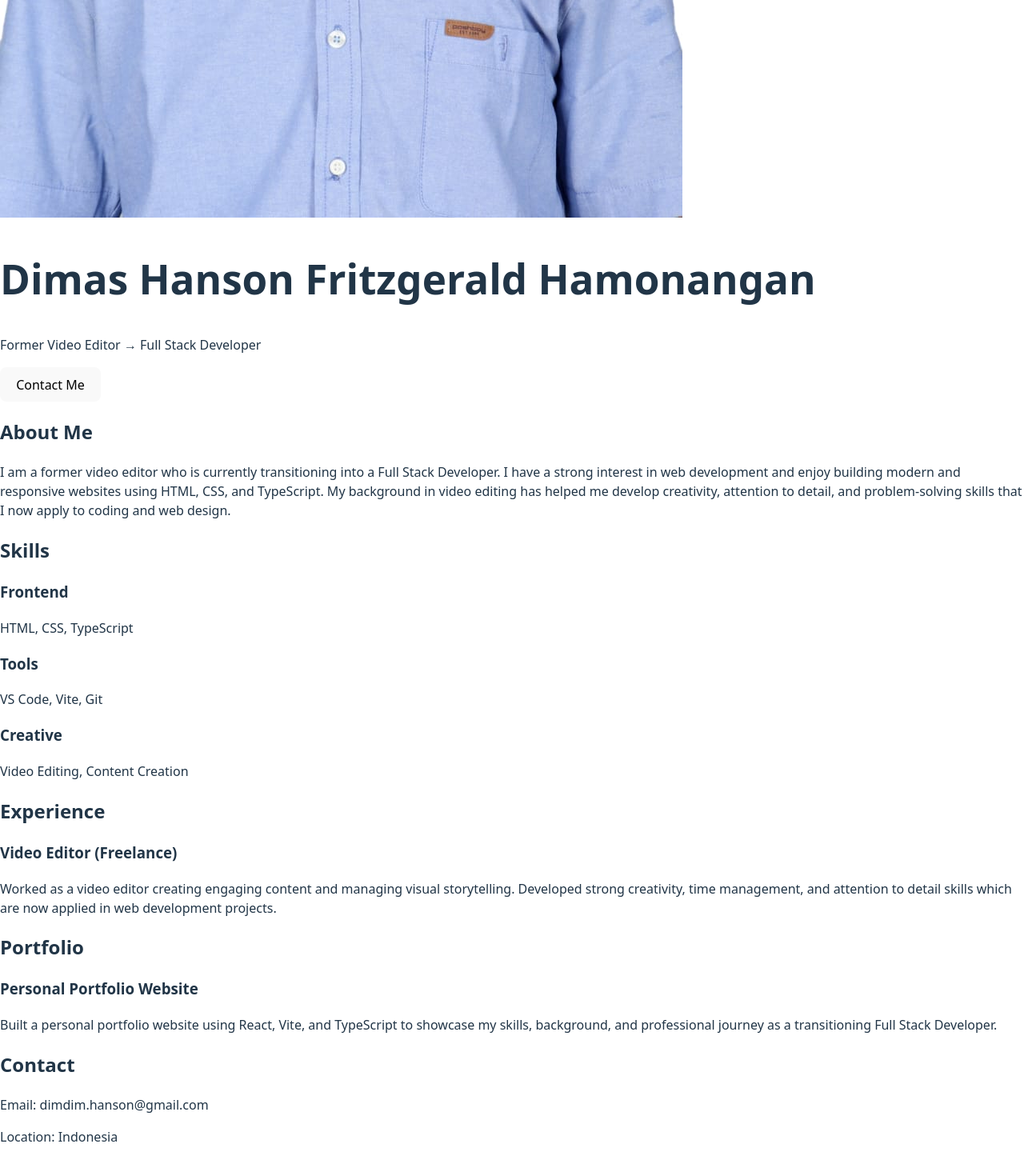
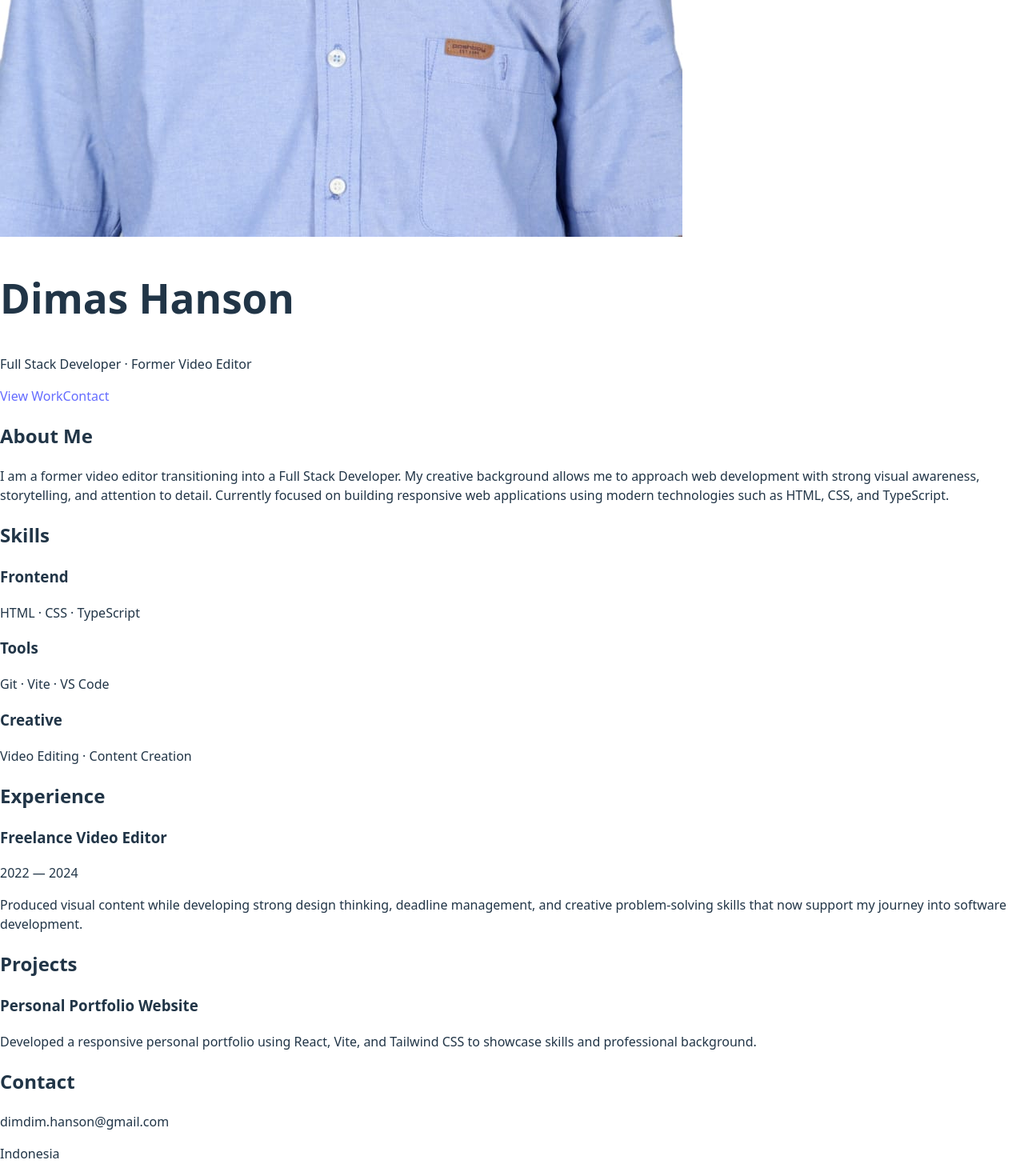
Before and after one commit to dimashanson21/Portofolio, a React (Vite) app: page / in a window 1280 px wide. Shown: the part 1008-2478 px from the top of the page at 80% size. Before the commit the page ends 2457 px from the top, so only its background shows below. Built offline with nearby package versions, Linux system fonts and the light colour scheme.

Commit message:
update portofolio

```diff
--- a/src/App.tsx
+++ b/src/App.tsx
@@ -1,107 +1,145 @@
 function App() {
   return (
-    <div className="bg-black text-white min-h-screen font-sans">
+    <div className="bg-[#0b0b0b] text-white min-h-screen font-sans">
 
-      {/* HERO SECTION */}
+      {/* NAVBAR */}
+      <nav className="fixed top-0 w-full bg-black/60 backdrop-blur-md flex justify-center gap-10 py-4 z-50 border-b border-gray-800">
+        <a href="#about" className="hover:text-gray-300">About</a>
+        <a href="#skills" className="hover:text-gray-300">Skills</a>
+        <a href="#experience" className="hover:text-gray-300">Experience</a>
+        <a href="#portfolio" className="hover:text-gray-300">Projects</a>
+        <a href="#contact" className="hover:text-gray-300">Contact</a>
+      </nav>
+
+      {/* HERO */}
       <section className="h-screen flex flex-col justify-center items-center text-center px-6">
         <img
-          src="Passport Picture.jpeg"
+          src="/Passport Picture.jpeg"
           alt="Dimas Hanson"
-          className="ww-40 h-40 rounded-full object-cover mx-auto mb-6 border-4 border-gray-700"
+          className="w-36 h-36 rounded-full object-cover border-4 border-gray-700 mb-6"
         />
-        <h1 className="text-4xl md:text-6xl font-bold">
-          Dimas Hanson Fritzgerald Hamonangan
+
+        <h1 className="text-5xl md:text-7xl font-bold leading-tight">
+          Dimas Hanson
         </h1>
-        <p className="text-xl text-gray-400 mt-4">
-          Former Video Editor → Full Stack Developer
+
+        <p className="text-gray-400 mt-4 text-lg">
+          Full Stack Developer · Former Video Editor
         </p>
-        <button className="mt-6 px-6 py-3 bg-white text-black rounded-xl font-semibold hover:bg-gray-300 transition">
-          Contact Me
-        </button>
+
+        <div className="mt-8 flex gap-4">
+          <a
+            href="#portfolio"
+            className="px-6 py-3 bg-white text-black rounded-xl font-semibold hover:bg-gray-300 transition"
+          >
+            View Work
+          </a>
+
+          <a
+            href="#contact"
+            className="px-6 py-3 border border-gray-600 rounded-xl hover:bg-gray-800 transition"
+          >
+            Contact
+          </a>
+        </div>
       </section>
 
-      {/* ABOUT SECTION */}
-      <section className="py-20 px-8 max-w-4xl mx-auto">
-        <h2 className="text-3xl font-bold mb-6 border-b border-gray-700 pb-2">
-          About Me
-        </h2>
-        <p className="text-gray-300 leading-relaxed">
-          I am a former video editor who is currently transitioning into a Full Stack Developer.
-          I have a strong interest in web development and enjoy building modern and responsive
-          websites using HTML, CSS, and TypeScript. My background in video editing has helped
-          me develop creativity, attention to detail, and problem-solving skills that I now
-          apply to coding and web design.
-        </p>
+      {/* ABOUT */}
+      <section id="about" className="py-24 px-6">
+        <div className="max-w-5xl mx-auto">
+          <h2 className="text-3xl font-bold mb-6">About Me</h2>
+
+          <p className="text-gray-400 leading-relaxed">
+            I am a former video editor transitioning into a Full Stack Developer.
+            My creative background allows me to approach web development with
+            strong visual awareness, storytelling, and attention to detail.
+            Currently focused on building responsive web applications using
+            modern technologies such as HTML, CSS, and TypeScript.
+          </p>
+        </div>
       </section>
 
-      {/* SKILLS SECTION */}
-      <section className="py-20 px-8 bg-gray-900">
-        <div className="max-w-4xl mx-auto">
-          <h2 className="text-3xl font-bold mb-6 border-b border-gray-700 pb-2">
-            Skills
-          </h2>
-          <div className="grid md:grid-cols-3 gap-6 mt-8">
-            <div className="bg-black p-6 rounded-xl border border-gray-700">
+      {/* SKILLS */}
+      <section id="skills" className="py-24 bg-[#111] px-6">
+        <div className="max-w-5xl mx-auto">
+          <h2 className="text-3xl font-bold mb-10">Skills</h2>
+
+          <div className="grid md:grid-cols-3 gap-8">
+
+            <div className="p-6 bg-black rounded-2xl border border-gray-800 hover:border-gray-600 transition">
               <h3 className="text-xl font-semibold mb-2">Frontend</h3>
-              <p className="text-gray-400">HTML, CSS, TypeScript</p>
+              <p className="text-gray-400">HTML · CSS · TypeScript</p>
             </div>
-            <div className="bg-black p-6 rounded-xl border border-gray-700">
+
+            <div className="p-6 bg-black rounded-2xl border border-gray-800 hover:border-gray-600 transition">
               <h3 className="text-xl font-semibold mb-2">Tools</h3>
-              <p className="text-gray-400">VS Code, Vite, Git</p>
+              <p className="text-gray-400">Git · Vite · VS Code</p>
             </div>
-            <div className="bg-black p-6 rounded-xl border border-gray-700">
+
+            <div className="p-6 bg-black rounded-2xl border border-gray-800 hover:border-gray-600 transition">
               <h3 className="text-xl font-semibold mb-2">Creative</h3>
-              <p className="text-gray-400">Video Editing, Content Creation</p>
+              <p className="text-gray-400">Video Editing · Content Creation</p>
             </div>
+
           </div>
         </div>
       </section>
 
-      {/* EXPERIENCE SECTION */}
-      <section className="py-20 px-8 max-w-4xl mx-auto">
-        <h2 className="text-3xl font-bold mb-6 border-b border-gray-700 pb-2">
-          Experience
-        </h2>
-        <div className="bg-gray-900 p-6 rounded-xl border border-gray-700">
-          <h3 className="text-xl font-semibold">
-            Video Editor (Freelance)
-          </h3>
-          <p className="text-gray-400 mt-2">
-            Worked as a video editor creating engaging content and managing visual storytelling.
-            Developed strong creativity, time management, and attention to detail skills which
-            are now applied in web development projects.
-          </p>
-        </div>
-      </section>
+      {/* EXPERIENCE */}
+      <section id="experience" className="py-24 px-6">
+        <div className="max-w-5xl mx-auto">
+          <h2 className="text-3xl font-bold mb-8">Experience</h2>
 
-      {/* PORTFOLIO SECTION */}
-      <section className="py-20 px-8 bg-gray-900">
-        <div className="max-w-4xl mx-auto">
-          <h2 className="text-3xl font-bold mb-6 border-b border-gray-700 pb-2">
-            Portfolio
-          </h2>
-          <div className="bg-black p-6 rounded-xl border border-gray-700">
+          <div className="bg-[#111] p-6 rounded-2xl border border-gray-800">
             <h3 className="text-xl font-semibold">
-              Personal Portfolio Website
+              Freelance Video Editor
             </h3>
-            <p className="text-gray-400 mt-2">
-              Built a personal portfolio website using React, Vite, and TypeScript to showcase
-              my skills, background, and professional journey as a transitioning Full Stack Developer.
+
+            <p className="text-gray-500 text-sm mb-3">
+              2022 — 2024
+            </p>
+
+            <p className="text-gray-400">
+              Produced visual content while developing strong design thinking,
+              deadline management, and creative problem-solving skills that now
+              support my journey into software development.
             </p>
           </div>
         </div>
       </section>
 
-      {/* CONTACT SECTION */}
-      <section className="py-20 px-8 max-w-4xl mx-auto">
-        <h2 className="text-3xl font-bold mb-6 border-b border-gray-700 pb-2">
-          Contact
-        </h2>
+      {/* PROJECTS */}
+      <section id="portfolio" className="py-24 bg-[#111] px-6">
+        <div className="max-w-5xl mx-auto">
+          <h2 className="text-3xl font-bold mb-10">Projects</h2>
+
+          <div className="grid md:grid-cols-2 gap-8">
+
+            <div className="p-6 bg-black rounded-2xl border border-gray-800 hover:scale-105 transition">
+              <h3 className="text-xl font-semibold mb-2">
+                Personal Portfolio Website
+              </h3>
+
+              <p className="text-gray-400">
+                Developed a responsive personal portfolio using React, Vite,
+                and Tailwind CSS to showcase skills and professional background.
+              </p>
+            </div>
+
+          </div>
+        </div>
+      </section>
+
+      {/* CONTACT */}
+      <section id="contact" className="py-24 px-6 text-center">
+        <h2 className="text-3xl font-bold mb-6">Contact</h2>
+
         <p className="text-gray-400">
-          Email: dimdim.hanson@gmail.com
+          dimdim.hanson@gmail.com
         </p>
-        <p className="text-gray-400 mt-2">
-          Location: Indonesia
+
+        <p className="text-gray-500 mt-2">
+          Indonesia
         </p>
       </section>
 
```
